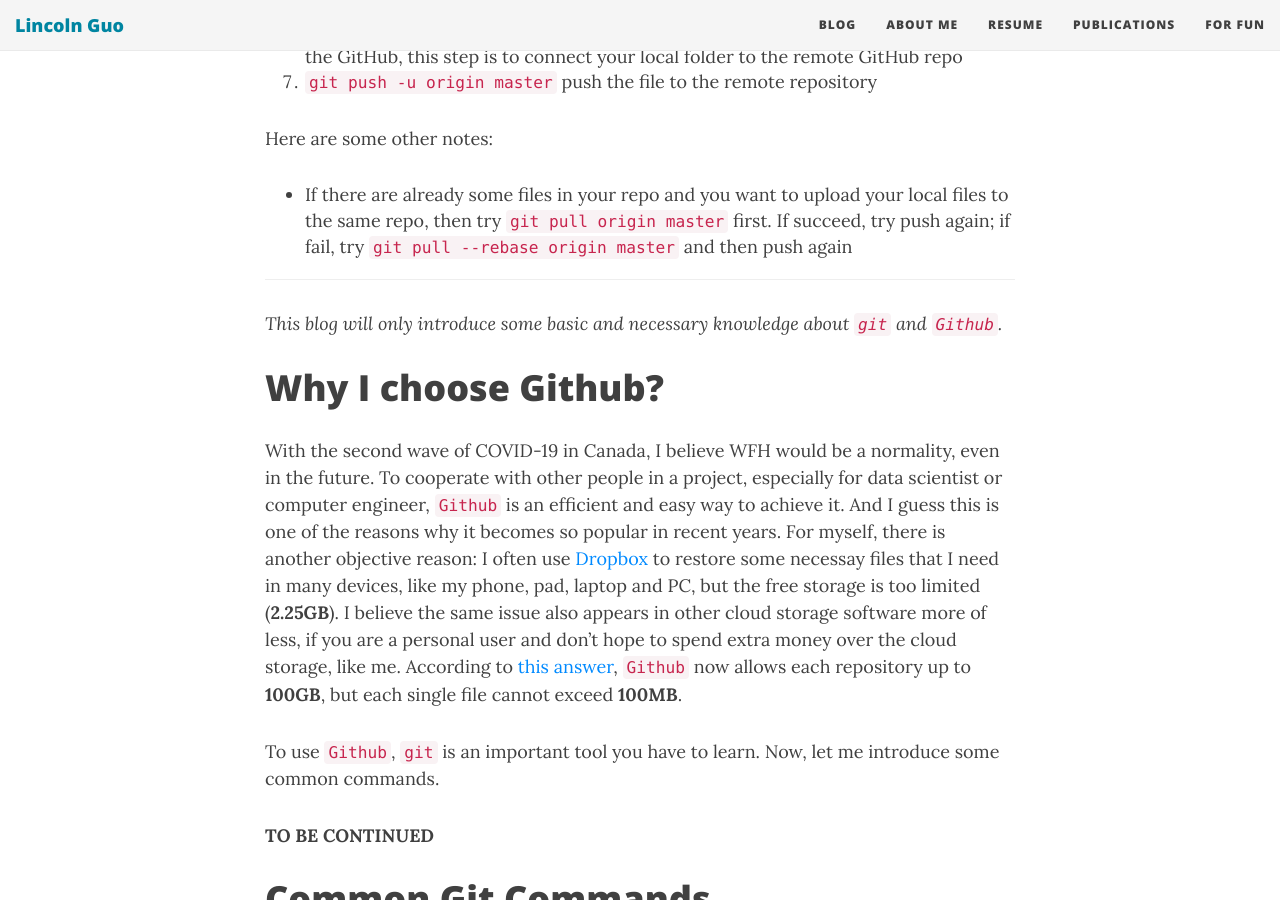
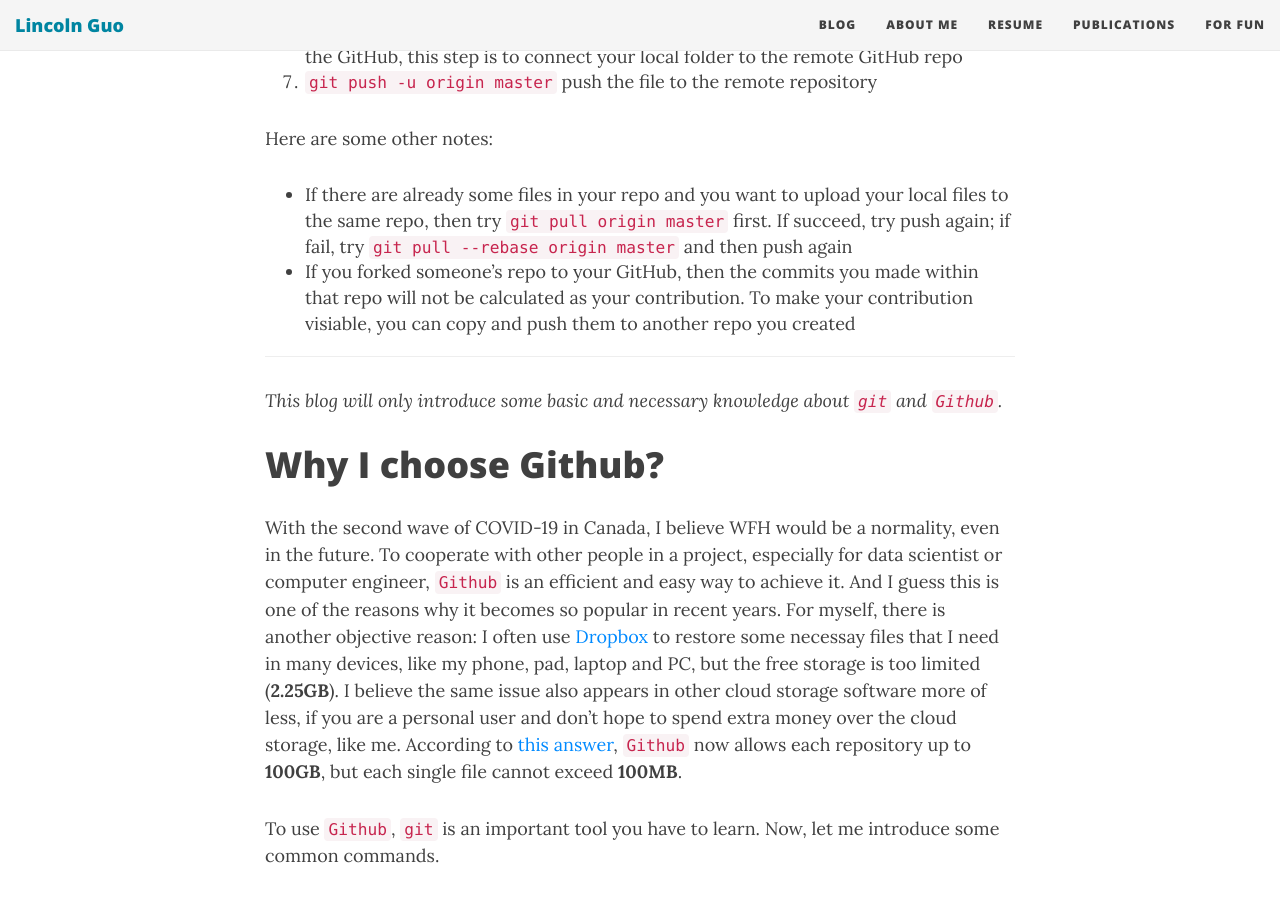
Before and after one commit to LinyiGuo96/LinyiGuo96.github.io, a Jekyll site: the page built from _posts/2020-09-27-Basics-of-Git-&-Github.md, in a window 1280 px wide and 900 px high, scrolled down 622 px. Built offline with Jekyll 4.4.1, drawn with Linux system fonts in a browser that asks for light colours; nearby versions of some CDN libraries; comment, search, counter and statistics services are not loaded.

Commit message:
Update 2020-09-27-Basics-of-Git-&-Github.md

```diff
--- a/_posts/2020-09-27-Basics-of-Git-&-Github.md
+++ b/_posts/2020-09-27-Basics-of-Git-&-Github.md
@@ -19,6 +19,7 @@ An easy way to push your work to your GitHub account:
 Here are some other notes:
 
 - If there are already some files in your repo and you want to upload your local files to the same repo, then try `git pull origin master` first. If succeed, try push again; if fail, try `git pull --rebase origin master` and then push again
+- If you forked someone's repo to your GitHub, then the commits you made within that repo will not be calculated as your contribution. To make your contribution visiable, you can copy and push them to another repo you created
 
 -------------------------------------------
 
```
